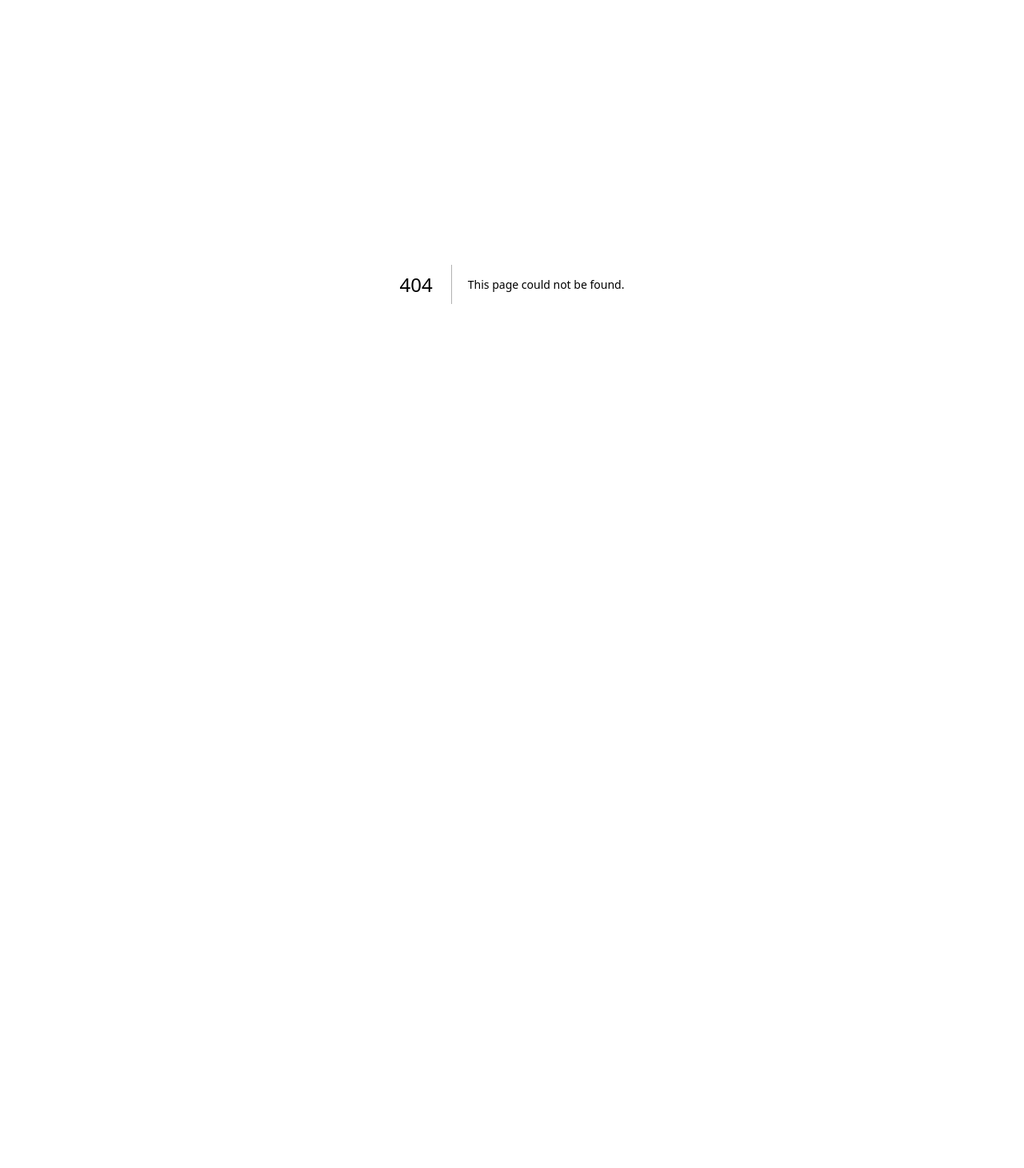
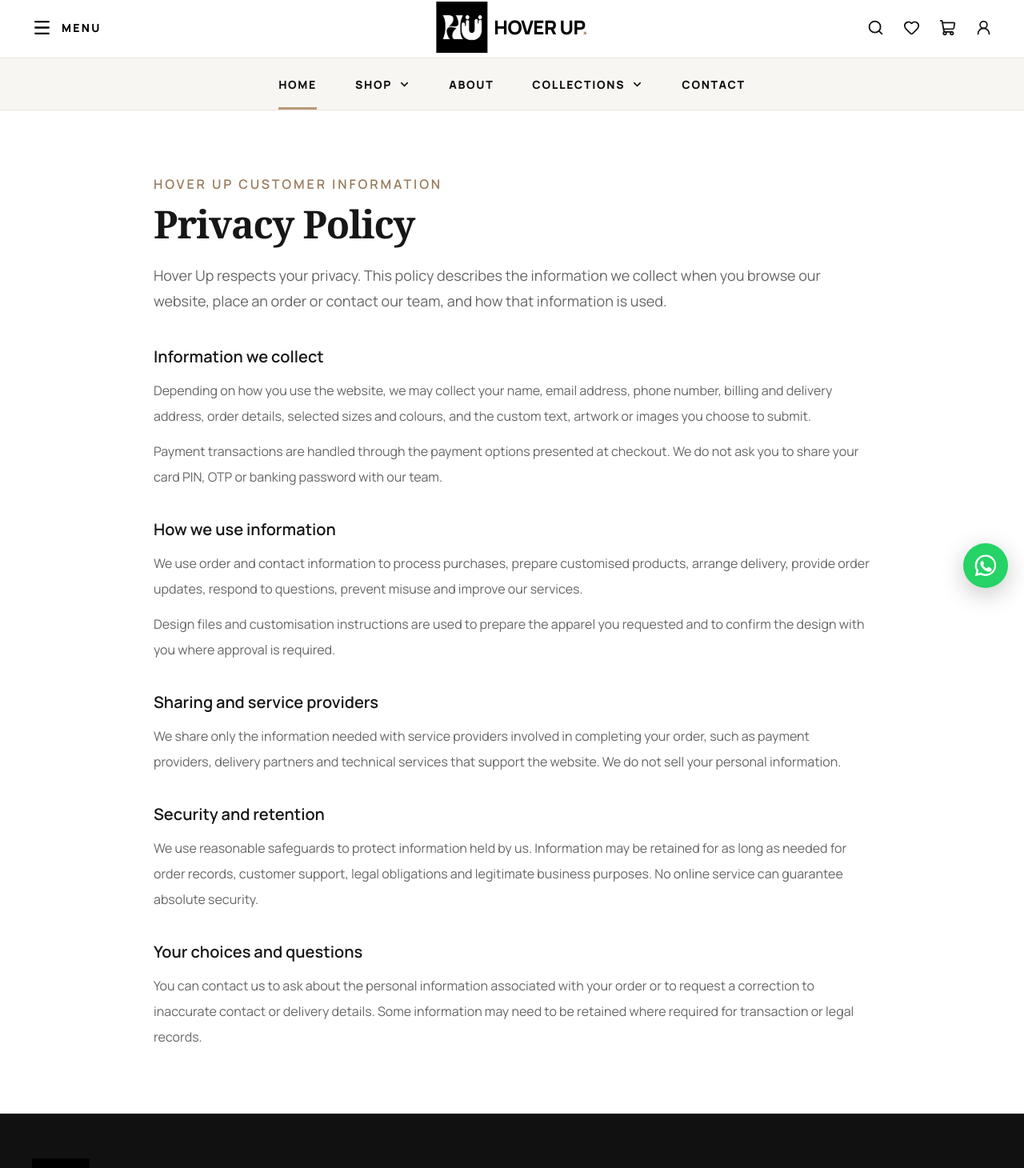
Before and after one commit to hassaan-techprojects/hover-up, a Next.js app: page /policies/privacy in a window 1280 px wide. Before the commit this address had no page. Shown: the part 45-1505 px from the top of the page at 80% size. Before the commit the page ends 800 px from the top, so only its background shows below. Built offline with nearby package versions, Linux system fonts and the light colour scheme; a web font is replaced by a local one.

Commit message:
Create shipping returns privacy and terms policy pages

```diff
--- /dev/null
+++ b/app/policies/[slug]/page.tsx
@@ -0,0 +1,77 @@
+import { notFound } from "next/navigation";
+import StorefrontHeader from "@/components/storefront/storefront-header";
+import StorefrontFooter from "@/components/storefront/storefront-footer";
+
+const policies: Record<string, { title: string; intro: string; sections: { heading: string; body: string[] }[] }> = {
+  shipping: {
+    title: "Shipping Policy",
+    intro: "This policy explains how Hover Up prepares, dispatches and delivers orders within India.",
+    sections: [
+      { heading: "Order processing and production", body: ["Orders are prepared after the order details and customisation requirements have been received. Production generally takes 1–3 business days. The time may vary with order volume, bulk quantities and design requirements.", "If your order includes a custom design prepared by our team, production begins after you approve the design."] },
+      { heading: "Delivery time", body: ["Shipping usually takes 5–7 business days after dispatch, depending on the delivery location and courier service. Delivery estimates are indicative and may change during festivals, public holidays, high-volume periods or courier disruptions.", "Hover Up currently ships across India. Any delivery charge or applicable shipping offer will be shown during checkout."] },
+      { heading: "Order tracking", body: ["After dispatch, tracking information will be shared through the contact details provided with your order, such as WhatsApp or email, where available. You can also use the Order Tracker page on the website to check the latest order status."] },
+      { heading: "Delivery assistance", body: ["Please make sure that your shipping address and contact number are accurate at checkout. If a shipment is delayed or the tracking information is not updating, contact us with your order number so we can help check the status."] }
+    ]
+  },
+  returns: {
+    title: "Returns & Refund Policy",
+    intro: "We want you to be happy with your Hover Up order. This policy explains how to contact us if an order arrives damaged, defective or different from what you ordered.",
+    sections: [
+      { heading: "Customised and made-to-order apparel", body: ["Items printed or prepared using a customer's logo, artwork, text, sizes or other custom instructions are made for that order. These items are not eligible for a change-of-mind return once production has started, except where the item is damaged, defective or incorrect."] },
+      { heading: "Damaged, defective or incorrect orders", body: ["If your order arrives damaged, defective or does not match the confirmed order details, contact Hover Up and share your order number with clear photographs and a short description of the issue. We will review the details and explain the available resolution."] },
+      { heading: "Refunds and replacements", body: ["Where a return, replacement or refund is approved, our team will confirm the next steps with you. Refunds for eligible prepaid orders are processed through the applicable payment channel. For Cash on Delivery orders, our team will contact you to coordinate an appropriate resolution."] },
+      { heading: "Contact us before sending an item back", body: ["Please contact us before returning any product. Unannounced returns may not be identifiable or processable."] }
+    ]
+  },
+  privacy: {
+    title: "Privacy Policy",
+    intro: "Hover Up respects your privacy. This policy describes the information we collect when you browse our website, place an order or contact our team, and how that information is used.",
+    sections: [
+      { heading: "Information we collect", body: ["Depending on how you use the website, we may collect your name, email address, phone number, billing and delivery address, order details, selected sizes and colours, and the custom text, artwork or images you choose to submit.", "Payment transactions are handled through the payment options presented at checkout. We do not ask you to share your card PIN, OTP or banking password with our team."] },
+      { heading: "How we use information", body: ["We use order and contact information to process purchases, prepare customised products, arrange delivery, provide order updates, respond to questions, prevent misuse and improve our services.", "Design files and customisation instructions are used to prepare the apparel you requested and to confirm the design with you where approval is required."] },
+      { heading: "Sharing and service providers", body: ["We share only the information needed with service providers involved in completing your order, such as payment providers, delivery partners and technical services that support the website. We do not sell your personal information."] },
+      { heading: "Security and retention", body: ["We use reasonable safeguards to protect information held by us. Information may be retained for as long as needed for order records, customer support, legal obligations and legitimate business purposes. No online service can guarantee absolute security."] },
+      { heading: "Your choices and questions", body: ["You can contact us to ask about the personal information associated with your order or to request a correction to inaccurate contact or delivery details. Some information may need to be retained where required for transaction or legal records."] }
+    ]
+  },
+  terms: {
+    title: "Terms & Conditions",
+    intro: "By browsing or placing an order on the Hover Up website, you agree to these terms. Please review your selections and order details carefully before checkout.",
+    sections: [
+      { heading: "Products and availability", body: ["We aim to display product descriptions, images, colours, sizes and prices as accurately as possible. Actual colours may vary slightly depending on screen settings and lighting. Product availability and specifications may change without prior notice."] },
+      { heading: "Orders and payment", body: ["An order request is subject to confirmation and availability. Please provide accurate contact, size, customisation and delivery information. Available payment methods, including Cash on Delivery and online payment, are displayed at checkout.", "If we identify an issue with an order, price, stock or delivery details, we may contact you before proceeding."] },
+      { heading: "Custom designs and customer content", body: ["You are responsible for ensuring that artwork, logos, photographs and text you submit are authorised for use and do not infringe another person's rights. You give Hover Up permission to use submitted content only as needed to prepare and fulfil your order.", "Where our team prepares a design from your text or idea, production begins after you approve the design. Please check spelling, colours, placement and other details in the approval carefully."] },
+      { heading: "Cancellations and changes", body: ["If you need to change or cancel an order, contact us as soon as possible and include your order number. Changes may not be possible after custom production or dispatch has begun."] },
+      { heading: "Website use and liability", body: ["You agree not to misuse the website, interfere with its operation or submit unlawful content. To the extent permitted by applicable law, Hover Up is not responsible for delays or interruptions caused by events outside our reasonable control, including courier or payment network disruptions."] },
+      { heading: "Contact", body: ["For questions about these terms, contact Hover Up using the phone or WhatsApp details on our Contact Us page."] }
+    ]
+  }
+};
+
+export default async function PolicyPage({ params }: { params: Promise<{ slug: string }> }) {
+  const { slug } = await params;
+  const policy = policies[slug];
+  if (!policy) notFound();
+
+  return (
+    <>
+      <StorefrontHeader />
+      <main className="min-h-[65vh] bg-white px-5 py-14 text-[#171717] sm:px-8 md:py-20">
+        <article className="mx-auto max-w-4xl">
+          <p className="text-sm font-semibold tracking-[0.18em] text-[#987b5c]">HOVER UP CUSTOMER INFORMATION</p>
+          <h1 className="mt-3 font-serif text-4xl font-bold tracking-tight sm:text-5xl">{policy.title}</h1>
+          <p className="mt-6 text-lg leading-8 text-[#666]">{policy.intro}</p>
+          <div className="mt-10 space-y-9">
+            {policy.sections.map((section) => (
+              <section key={section.heading}>
+                <h2 className="text-xl font-semibold">{section.heading}</h2>
+                <div className="mt-3 space-y-3">{section.body.map((paragraph, index) => <p key={index} className="text-base leading-8 text-[#666]">{paragraph}</p>)}</div>
+              </section>
+            ))}
+          </div>
+        </article>
+      </main>
+      <StorefrontFooter />
+    </>
+  );
+}
```
